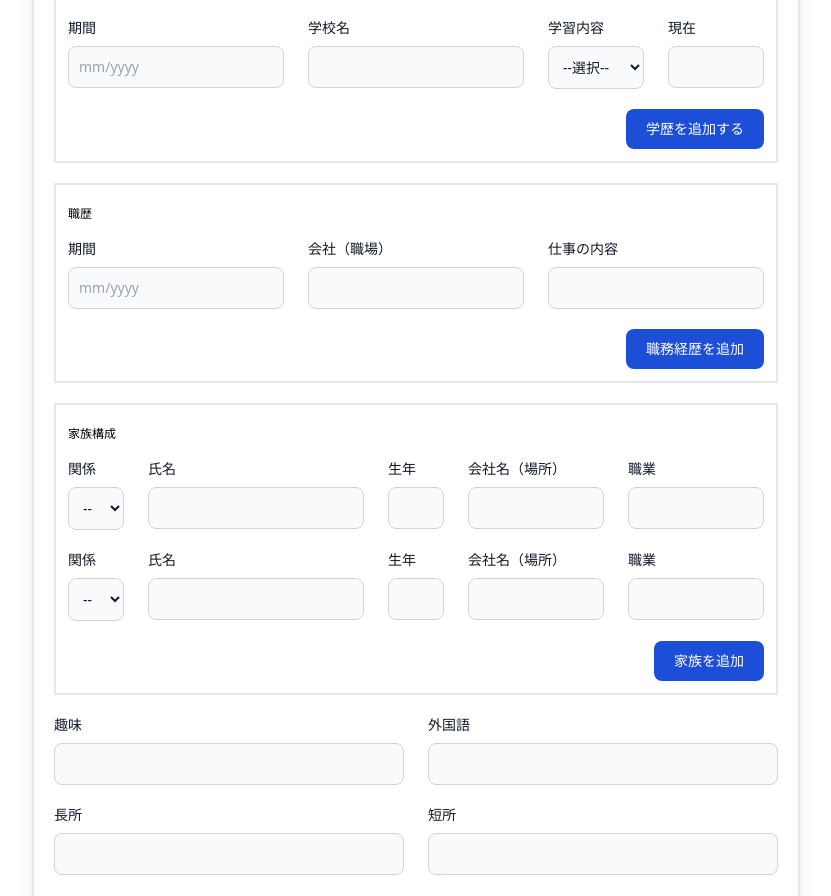
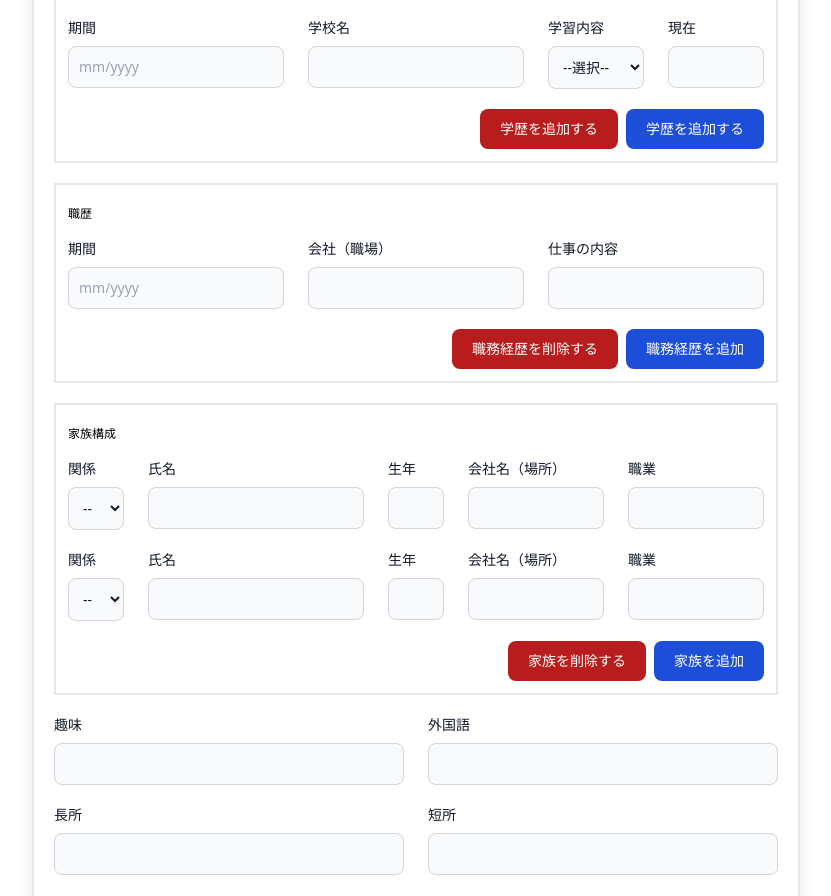
Before and after one commit to hungnongtrai22/Create-CV, a React (Vite) app: page / in a window 1280 px wide. Shown: the part 1013-1909 px from the top of the page, without its empty margins (224-1055 px from the left). Built offline with nearby package versions, Linux system fonts and the light colour scheme.

Commit message:
Update delete button

```diff
--- a/src/App.tsx
+++ b/src/App.tsx
@@ -728,6 +728,51 @@ function App() {
     });
   };
 
+  const removeSchool = () => {
+
+    setUser((prev) => {
+      const updatedSchool = [...prev.school];
+      updatedSchool.pop();
+      return { ...prev, school: updatedSchool };
+    });
+
+    setErrors((prev) => {
+      const updatedSchool = [...prev.school];
+      updatedSchool.pop();
+      return { ...prev, school: updatedSchool };
+    });
+  };
+
+  const removeCompany = () => {
+
+    setUser((prev) => {
+      const updatedCompany = [...prev.company];
+      updatedCompany.pop();
+      return { ...prev, company: updatedCompany };
+    });
+
+    setErrors((prev) => {
+      const updatedCompany = [...prev.company];
+      updatedCompany.pop();
+      return { ...prev, company: updatedCompany };
+    });
+  };
+
+  const removeFamily = () => {
+
+    setUser((prev) => {
+      const updatedFamily = [...prev.family];
+      updatedFamily.pop();
+      return { ...prev, family: updatedFamily };
+    });
+
+    // setErrors((prev) => {
+    //   const updatedFamily = [...prev.family];
+    //   updatedSchool.pop();
+    //   return { ...prev, school: updatedSchool };
+    // });
+  };
+
   const addCompany = () => {
     const newCompany = {
       timeFrom: "",
@@ -805,6 +850,9 @@ function App() {
         onAddSchool={addSchool}
         onAddCompany={addCompany}
         onAddFamily={addFamily}
+        onRemoveSchool={removeSchool}
+        onRemoveCompany={removeCompany}
+        onRemoveFamily={removeFamily}
       />
       {isShowCV && <NewInvoice cv={user} />}
       {showModal && (
--- a/src/components/form.tsx
+++ b/src/components/form.tsx
@@ -17,6 +17,9 @@ type CreateCVProps = {
   onChangeCompanyTime: any;
   onChangeFamilyTime: any;
   onAddFamily: any;
+  onRemoveSchool: any;
+  onRemoveCompany: any;
+  onRemoveFamily: any;
 };
 
 const CreateCV = ({
@@ -31,6 +34,9 @@ const CreateCV = ({
   onChangeCompanyTime,
   onChangeFamilyTime,
   onAddFamily,
+  onRemoveSchool,
+  onRemoveCompany,
+  onRemoveFamily,
 }: CreateCVProps) => {
 
   const handleChangeTime = (
@@ -972,6 +978,13 @@ const CreateCV = ({
             type="button"
             className="text-white bg-blue-700 hover:bg-blue-800 focus:ring-4 focus:outline-none focus:ring-blue-300 font-medium rounded-lg text-sm w-full sm:w-auto px-5 py-2.5 text-center dark:bg-blue-600 dark:hover:bg-blue-700 dark:focus:ring-blue-800"
             onClick={onAddSchool}
+          >
+            学歴を追加する
+          </button>
+          <button
+            type="button"
+            className="mx-2 text-white bg-red-700 hover:bg-red-800 focus:ring-4 focus:outline-none focus:ring-red-300 font-medium rounded-lg text-sm w-full sm:w-auto px-5 py-2.5 text-center dark:bg-red-600 dark:hover:bg-red-700 dark:focus:ring-red-800"
+            onClick={onRemoveSchool}
           >
             学歴を追加する
           </button>
@@ -1078,6 +1091,13 @@ const CreateCV = ({
             onClick={onAddCompany}
           >
             職務経歴を追加
+          </button>
+          <button
+            type="button"
+            className="mx-2 text-white bg-red-700 hover:bg-red-800 focus:ring-4 focus:outline-none focus:ring-red-300 font-medium rounded-lg text-sm w-full sm:w-auto px-5 py-2.5 text-center dark:bg-red-600 dark:hover:bg-red-700 dark:focus:ring-red-800"
+            onClick={onRemoveCompany}
+          >
+            職務経歴を削除する
           </button>
         </div>
       </div>
@@ -1250,6 +1270,13 @@ const CreateCV = ({
           >
             家族を追加
           </button>
+          <button
+            type="button"
+            className="mx-2 text-white bg-red-700 hover:bg-red-800 focus:ring-4 focus:outline-none focus:ring-red-300 font-medium rounded-lg text-sm w-full sm:w-auto px-5 py-2.5 text-center dark:bg-red-600 dark:hover:bg-red-700 dark:focus:ring-red-800"
+            onClick={onRemoveFamily}
+          >
+            家族を削除する
+          </button>
         </div>
       </div>
 
```
